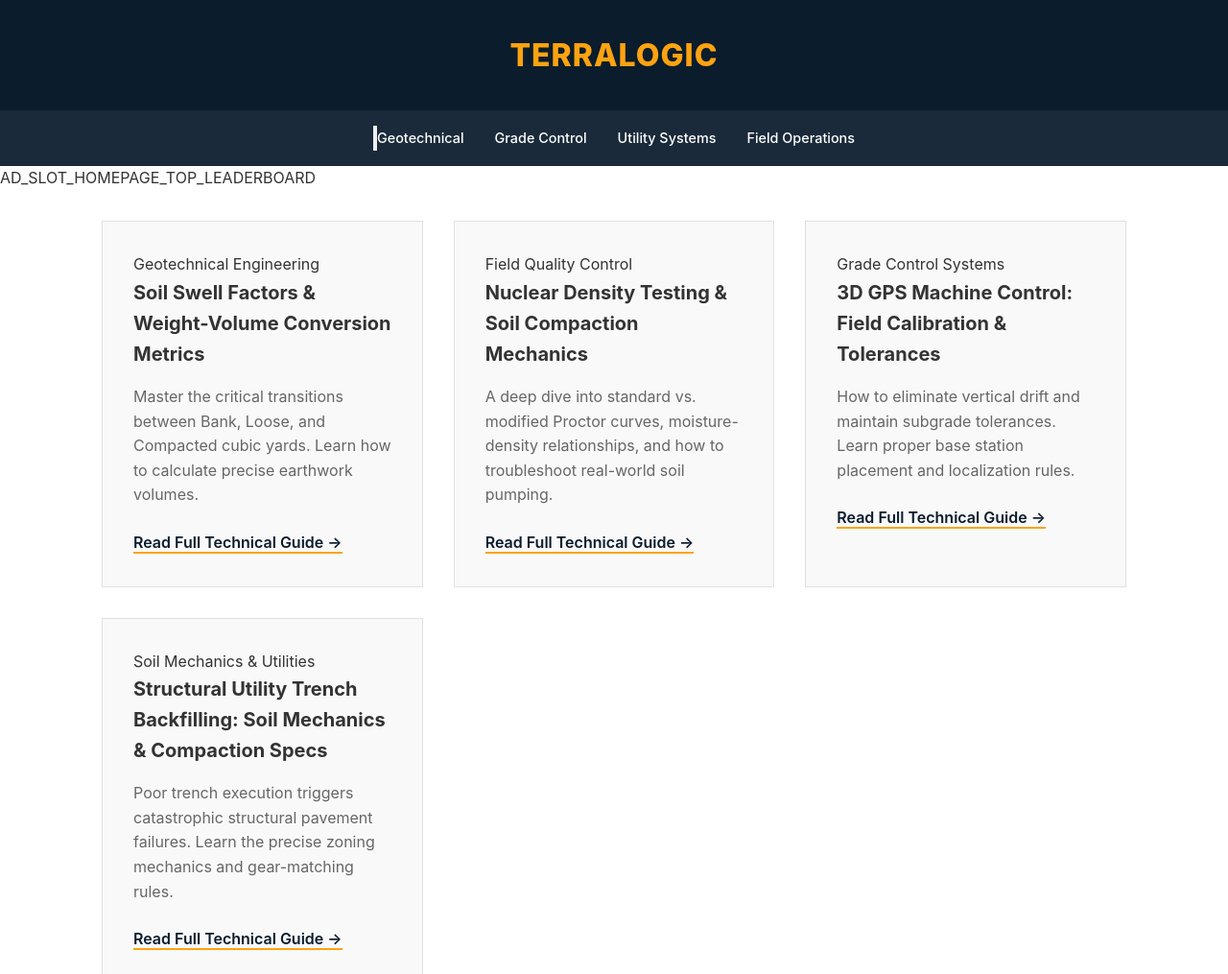
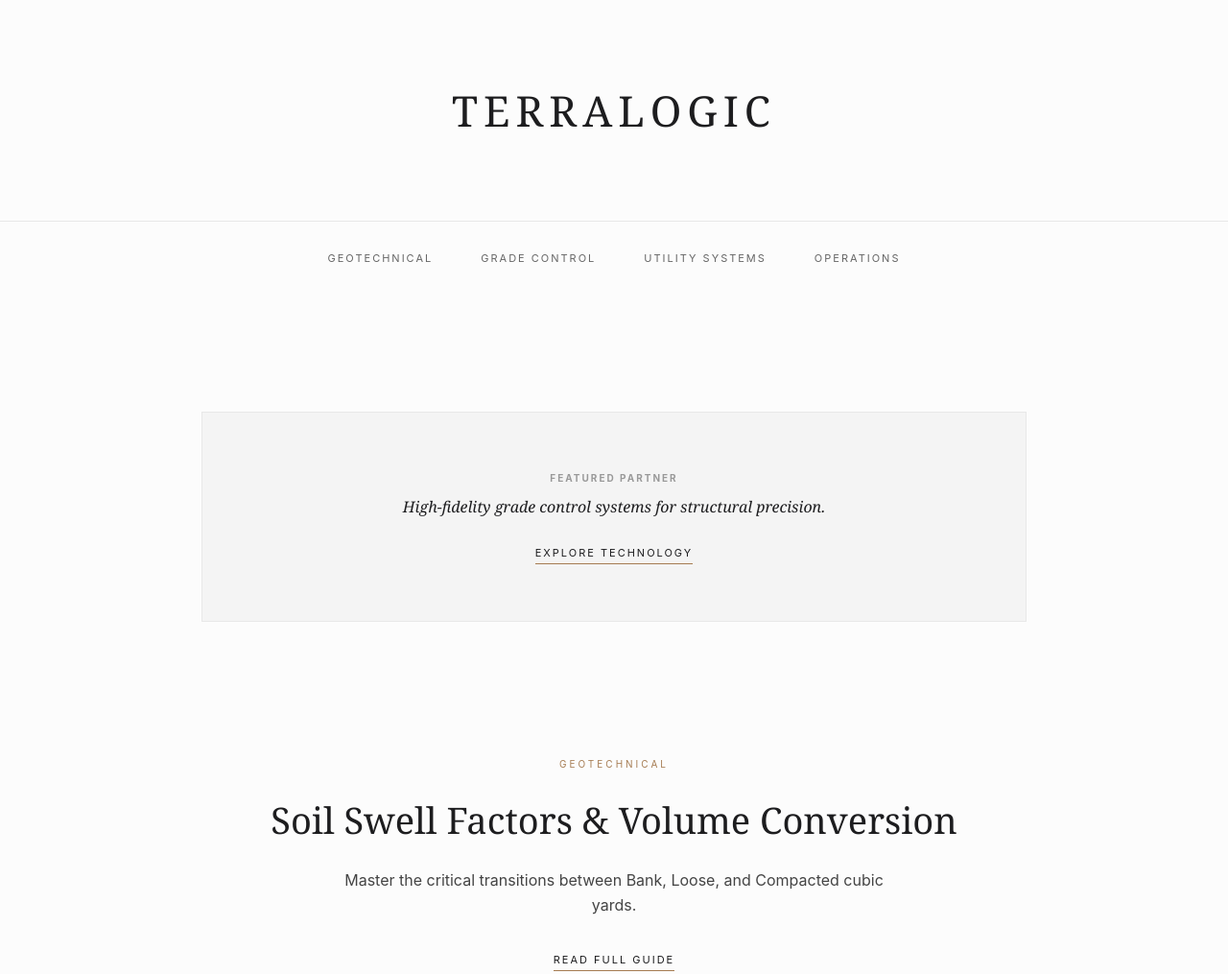
Before and after one commit to GrimeyyKea/terralogic-site, a plain HTML site: page index.html in a window 1280 px wide. Shown: the top 1015 px of the page at 96% size. Drawn offline with Linux system fonts and the light colour scheme.

Commit message:
Full structural update to bespoke editorial framework

```diff
--- a/css/style.css
+++ b/css/style.css
@@ -1,99 +1,65 @@
-/* Original ERSNELL-inspired Foundation */
-* {
-    margin: 0;
-    padding: 0;
-    box-sizing: border-box;
+/* ==========================================================================
+   TERRALOGIC | Bespoke Editorial Framework
+   ========================================================================== */
+
+:root {
+    --bg-main: #fcfcfc;
+    --text-main: #1d1d1f;
+    --accent: #a67c52;
+    --border: #e8e8e8;
 }
 
+* { margin: 0; padding: 0; box-sizing: border-box; }
+
 body {
-    font-family: -apple-system, BlinkMacSystemFont, "Segoe UI", Roboto, Helvetica, Arial, sans-serif;
+    background-color: var(--bg-main);
+    color: var(--text-main);
+    font-family: -apple-system, BlinkMacSystemFont, "Segoe UI", Roboto, sans-serif;
     line-height: 1.6;
-    color: #333;
-    background-color: #fff;
 }
 
-header {
-    background: #0b1c2c; /* Deep Navy */
-    padding: 2rem;
-    text-align: center;
+header { padding: 80px 20px; text-align: center; border-bottom: 1px solid var(--border); }
+
+.logo a {
+    font-family: 'Georgia', serif;
+    font-size: 44px;
+    letter-spacing: 6px;
+    text-transform: uppercase;
+    color: var(--text-main);
+    text-decoration: none;
 }
 
-.logo a {
-    color: #fca311; /* Construction Gold/Orange */
-    font-size: 2rem;
-    font-weight: 800;
+nav { padding: 30px 20px; display: flex; justify-content: center; gap: 50px; }
+nav a { font-size: 11px; letter-spacing: 2px; text-transform: uppercase; color: #666; text-decoration: none; }
+nav a:hover { color: var(--accent); }
+
+.container { max-width: 900px; margin: 80px auto; padding: 0 20px; }
+.article-grid { display: grid; grid-template-columns: 1fr; gap: 100px; }
+
+.card { text-align: center; }
+.card-tag { font-size: 10px; letter-spacing: 3px; text-transform: uppercase; color: var(--accent); margin-bottom: 20px; }
+.card h3 { font-family: 'Georgia', serif; font-size: 38px; margin-bottom: 20px; font-weight: 400; }
+.card p { color: #444; max-width: 600px; margin: 0 auto 30px auto; font-size: 16px; }
+
+.card-link {
+    font-size: 11px;
+    letter-spacing: 2px;
+    text-transform: uppercase;
+    color: var(--text-main);
     text-decoration: none;
-    letter-spacing: 1px;
+    border-bottom: 1px solid var(--accent);
+    padding-bottom: 4px;
 }
 
-nav {
-    background: #1a2a3a;
-    padding: 1rem;
-    display: flex;
-    justify-content: center;
+/* Integrated Ad Styling */
+.ad-slot {
+    background: #f4f4f4;
+    padding: 60px 20px;
+    margin: 40px 0;
+    text-align: center;
+    border: 1px solid var(--border);
 }
+.ad-slot h5 { font-size: 10px; letter-spacing: 2px; text-transform: uppercase; color: #999; margin-bottom: 10px; }
+.ad-slot p { font-family: 'Georgia', serif; font-style: italic; color: var(--text-main); margin-bottom: 20px; }
 
-.nav-links {
-    list-style: none;
-    display: flex;
-    gap: 2rem;
-}
-
-.nav-links a {
-    color: #fff;
-    text-decoration: none;
-    font-size: 0.9rem;
-    font-weight: 500;
-}
-
-.container {
-    max-width: 1100px;
-    margin: 2rem auto;
-    padding: 0 1rem;
-}
-
-.article-grid {
-    display: grid;
-    grid-template-columns: repeat(auto-fit, minmax(300px, 1fr));
-    gap: 2rem;
-}
-
-.card {
-    border: 1px solid #e0e0e0;
-    padding: 2rem;
-    background: #f9f9f9;
-}
-
-.card h3 {
-    margin-bottom: 1rem;
-    font-size: 1.25rem;
-}
-
-.card p {
-    color: #666;
-    margin-bottom: 1.5rem;
-}
-
-.card-link {
-    color: #0b1c2c;
-    font-weight: 600;
-    text-decoration: none;
-    border-bottom: 2px solid #fca311;
-}
-
-/* Footer */
-footer {
-    padding: 2rem;
-    text-align: center;
-    background: #f4f4f4;
-    margin-top: 3rem;
-}
-
-/* Mobile Responsiveness */
-@media (max-width: 768px) {
-    .nav-links {
-        flex-direction: column;
-        align-items: center;
-        gap: 1rem;
-    }
-}
+footer { padding: 80px 20px; border-top: 1px solid var(--border); text-align: center; color: #999; font-size: 11px; letter-spacing: 1px; }
--- a/index.html
+++ b/index.html
@@ -3,115 +3,56 @@
 <head>
     <meta charset="UTF-8">
     <meta name="viewport" content="width=device-width, initial-scale=1.0">
-    <title>TerraLogic | Field Engineering Reference Frameworks</title>
-
-    <meta name="description" content="TerraLogic provides professional geotechnical engineering reference frameworks, soil swell metrics, and heavy civil field data for construction teams.">
-    <meta name="keywords" content="Geotechnical Engineering, Soil Mechanics, Earthwork, Grade Control, Field Operations, Construction Data">
-    <meta name="author" content="TerraLogic">
-
-    <meta property="og:title" content="TerraLogic | Field Engineering Reference Frameworks">
-    <meta property="og:description" content="High-fidelity field data and engineering frameworks for excavation and construction.">
-    <meta property="og:type" content="website">
-
-    <link rel="stylesheet" href="https://fonts.googleapis.com/css2?family=Montserrat:wght@300;400;500;600;700;800&display=swap">
+    <title>TerraLogic | Field Engineering Reference</title>
+    <meta name="description" content="Premium geotechnical engineering and earthwork reference framework.">
     <link rel="stylesheet" href="css/style.css">
 </head>
 <body>
 
     <header>
-        <div class="logo"><a href="index.html">TERRA<span>LOGIC</span></a></div>
+        <div class="logo"><a href="index.html">TERRALOGIC</a></div>
     </header>
 
     <nav>
-        <button class="menu-toggle" aria-label="Toggle navigation">
-            <span class="bar"></span>
-            <span class="bar"></span>
-            <span class="bar"></span>
-        </button>
-        <ul class="nav-links">
-            <li><a href="#geotechnical">Geotechnical</a></li>
-            <li><a href="#grade-control">Grade Control</a></li>
-            <li><a href="#utilities">Utility Systems</a></li>
-            <li><a href="#logistics">Field Operations</a></li>
-        </ul>
+        <a href="#geotechnical">Geotechnical</a>
+        <a href="#grade-control">Grade Control</a>
+        <a href="#utilities">Utility Systems</a>
+        <a href="#operations">Operations</a>
     </nav>
-
-    <div class="nav-accent-line"></div>
-
-    <div class="ad-homepage-top">AD_SLOT_HOMEPAGE_TOP_LEADERBOARD</div>
 
     <div class="container">
         <main>
             <div class="article-grid">
 
+                <!-- Ad Integrated as Premium Content -->
+                <div class="ad-slot">
+                    <h5>Featured Partner</h5>
+                    <p>High-fidelity grade control systems for structural precision.</p>
+                    <a href="#" class="card-link">Explore Technology</a>
+                </div>
+
                 <article class="card">
-                    <div class="card-tag">Geotechnical Engineering</div>
-                    <h3>Soil Swell Factors & Weight-Volume Conversion Metrics</h3>
-                    <p>Master the critical transitions between Bank, Loose, and Compacted cubic yards. Learn how to calculate precise earthwork volumes.</p>
-                    <a href="articles/soil-swell-factors.html" class="card-link">Read Full Technical Guide →</a>
+                    <div class="card-tag">Geotechnical</div>
+                    <h3>Soil Swell Factors & Volume Conversion</h3>
+                    <p>Master the critical transitions between Bank, Loose, and Compacted cubic yards.</p>
+                    <a href="articles/soil-swell.html" class="card-link">Read Full Guide</a>
                 </article>
 
                 <article class="card">
-                    <div class="card-tag">Field Quality Control</div>
-                    <h3>Nuclear Density Testing & Soil Compaction Mechanics</h3>
-                    <p>A deep dive into standard vs. modified Proctor curves, moisture-density relationships, and how to troubleshoot real-world soil pumping.</p>
-                    <a href="articles/nuclear-density-testing.html" class="card-link">Read Full Technical Guide →</a>
-                </article>
-
-                <article class="card">
-                    <div class="card-tag">Grade Control Systems</div>
-                    <h3>3D GPS Machine Control: Field Calibration & Tolerances</h3>
-                    <p>How to eliminate vertical drift and maintain subgrade tolerances. Learn proper base station placement and localization rules.</p>
-                    <a href="articles/gps-machine-control.html" class="card-link">Read Full Technical Guide →</a>
-                </article>
-
-                <article class="card">
-                    <div class="card-tag">Soil Mechanics & Utilities</div>
-                    <h3>Structural Utility Trench Backfilling: Soil Mechanics & Compaction Specs</h3>
-                    <p>Poor trench execution triggers catastrophic structural pavement failures. Learn the precise zoning mechanics and gear-matching rules.</p>
-                    <a href="articles/utility-trench-backfilling.html" class="card-link">Read Full Technical Guide →</a>
+                    <div class="card-tag">Quality Control</div>
+                    <h3>Nuclear Density & Compaction Mechanics</h3>
+                    <p>Understanding Proctor curves and field moisture-density relationships.</p>
+                    <a href="articles/density-testing.html" class="card-link">Read Full Guide</a>
                 </article>
 
             </div>
         </main>
-
-        <aside>
-            <div class="sidebar-box">
-                <h3>Field Operations</h3>
-                <p>TerraLogic provides field-tested engineering frameworks, calculation matrices, and raw mechanical parameters for heavy construction and excavation teams.</p>
-            </div>
-            <div class="ad-sidebar">AD_SLOT_HOMEPAGE_SIDEBAR</div>
-        </aside>
     </div>
 
     <footer>
-        <div class="footer-container">
-            <div class="footer-brand">
-                <h4>TERRA<span>LOGIC</span></h4>
-                <p>High-fidelity field data, geotechnical reference frameworks, and structural earthwork metrics.</p>
-            </div>
-            <div class="footer-links">
-                <h5>Compliance & Documentation</h5>
-                <ul>
-                    <li><a href="legal/privacy-policy.html">Privacy Policy</a></li>
-                    <li><a href="legal/terms.html">Terms of Service</a></li>
-                </ul>
-            </div>
-        </div>
-        <div class="footer-bottom">
-            <div>&copy; 2026 TerraLogic. All operational rights reserved.</div>
-            <div>Built for precision field engineering.</div>
-        </div>
+        <p>&copy; 2026 TERRALOGIC. ALL RIGHTS RESERVED.</p>
+        <p><a href="legal/privacy-policy.html">Privacy</a> | <a href="legal/terms.html">Terms</a></p>
     </footer>
-
-    <script>
-        const menuToggle = document.querySelector('.menu-toggle');
-        const navLinks = document.querySelector('.nav-links');
-
-        menuToggle.addEventListener('click', () => {
-            navLinks.classList.toggle('mobile-active');
-        });
-    </script>
 
 </body>
 </html>
```
